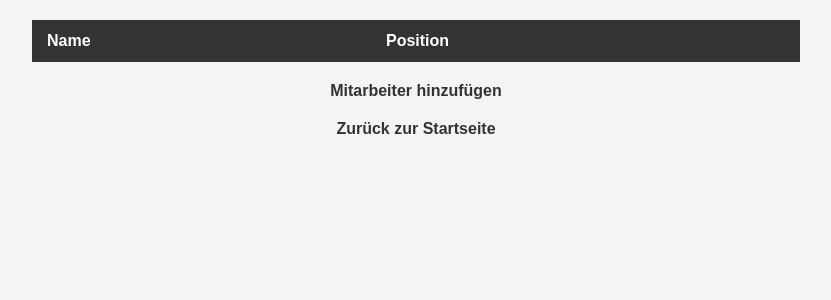
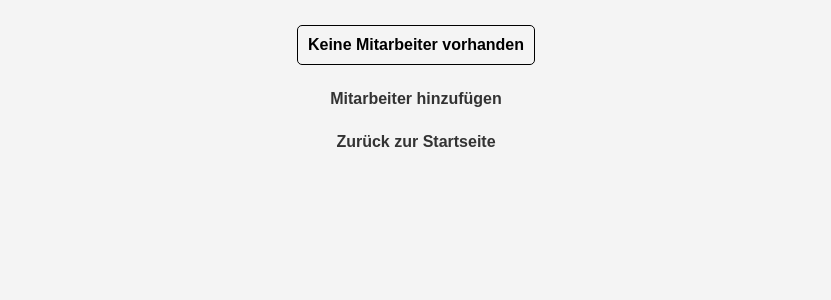
Before and after one commit to Ma-Ko-dev/Roleplay_Employee_Manager, a Flask app: page /department/1 in a window 1280 px wide. Shown: the part 77-377 px from the top of the page, without its empty margins (224-1055 px from the left). Run offline with Flask 3, Linux system fonts and the light colour scheme; a user stored in the database is signed in; tables that the repository leaves empty hold one stand-in row (values such as "Sample post"); lists and menus that the app fills with data are empty.

Commit message:
index und department_list redesign. styles.css aktuallisiert. flask_app.py angepasst. TODO.md aktuallisiert.

```diff
--- a/flask_app.py
+++ b/flask_app.py
@@ -75,9 +75,6 @@ def unauthorized():
 def index():
     departments = db_session.query(Department.name).distinct().all()
     departments = [department[0] for department in departments]
-
-    if not departments:
-        departments.append("Keine Einträge gefunden.")
 
     return render_template('index.html', departments=departments, title="Personal Verwaltungs System")
 
--- a/static/css/styles.css
+++ b/static/css/styles.css
@@ -41,7 +41,7 @@ a:hover {
 
 .back-link {
     text-align: center;
-    margin-top: 20px;
+    margin-top: 25px;
 }
 
 .nav {
@@ -62,6 +62,23 @@ a:hover {
 .nav a:hover {
     color: #e74c3c;
 }
+
+.center-container {
+    display: flex;
+    justify-content: center;
+    align-items: center;
+}
+
+.center-text {
+    text-align: center;
+    font-weight: bold;
+    margin-top: 25px;
+    padding: 10px;
+    display: inline-block;
+    border: 1px solid #000;
+    border-radius: 5px;
+}
+
 
 .details {
     padding: 20px;
--- a/templates/department_list.html
+++ b/templates/department_list.html
@@ -11,6 +11,8 @@
             </div>
         {% endif %}
     {% endwith %}
+
+{% if employees %}
 <table>
     <thead>
         <tr>
@@ -27,6 +29,12 @@
         {% endfor %}
     </tbody>
 </table>
+{% else %}
+<div class="center-container">
+    <div class="center-text">Keine Mitarbeiter vorhanden</div>
+</div>
+{% endif %}
+
 <div class="back-link">
     <a href="{{ url_for('add_employee', department=dep) }}">Mitarbeiter hinzufügen</a>
 </div>
```
Also changed, not shown: TODO.md (renamed from TODO.txt, +5 -2 lines), templates/index.html (+9 -5 lines).
